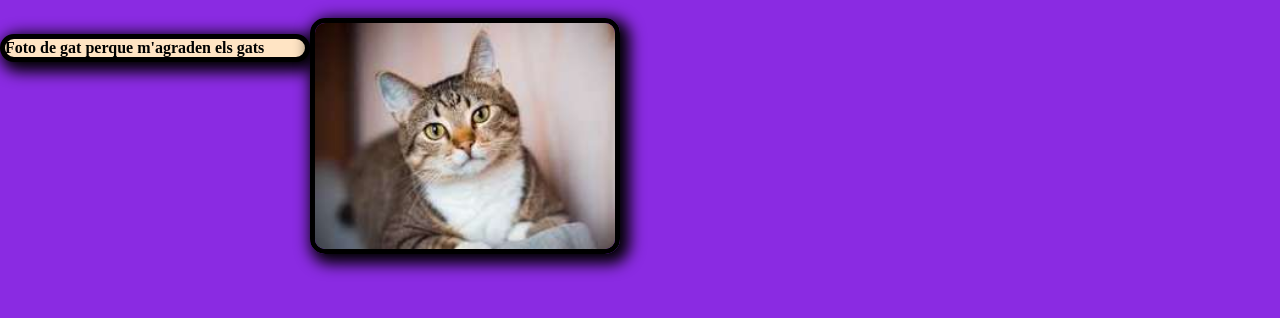
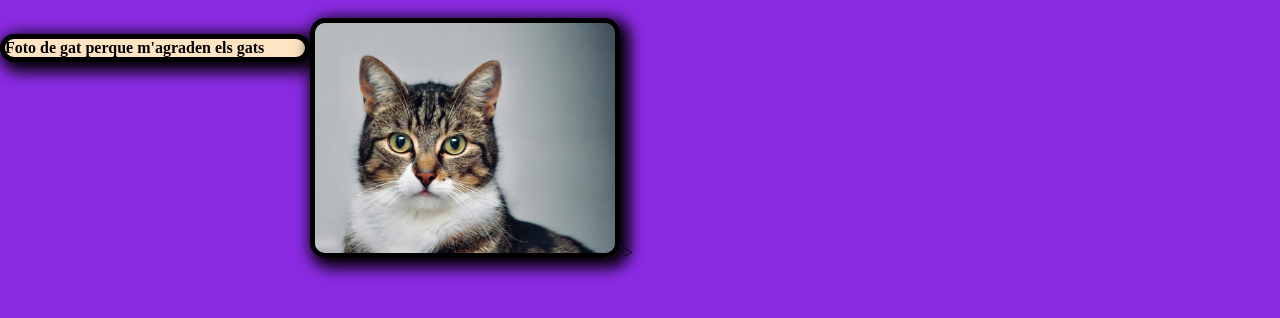
Before and after one commit to Pau72/El-meu-portfoli, a plain HTML site: page index.html in a window 1280 px wide. Shown: the part 108-426 px from the top of the page. Drawn offline with Linux system fonts and the light colour scheme.

Commit message:
Add files via upload

```diff
--- a/css/style.css
+++ b/css/style.css
@@ -48,7 +48,7 @@ th, td {
   text-align: center;
 }
 
-/* Estilo del título */
+
 h1 {
   text-align: center;
   color: #2c3e50;
@@ -56,7 +56,7 @@ h1 {
   margin-top: 30px;
 }
 
-/* Contenedor principal del formulario */
+
 form {
   max-width: 500px;
   margin: 20px auto;
@@ -68,12 +68,12 @@ form {
   font-family: Arial, sans-serif;
 }
 
-/* Separación entre cada campo */
+
 form div {
   margin-bottom: 15px;
 }
 
-/* Etiquetas (Nom complet, Correu, etc.) */
+
 label {
   display: block;
   margin-bottom: 6px;
@@ -81,7 +81,7 @@ label {
   color: #333;
 }
 
-/* Cajas de texto y área de mensaje */
+
 input[type="text"],
 input[type="email"],
 textarea {
@@ -90,11 +90,11 @@ textarea {
   border: 1px solid #ccc;
   border-radius: 5px;
   font-size: 14px;
-  box-sizing: border-box; /* Evita que el padding desborde el ancho */
+  box-sizing: border-box;
   font-family: inherit;
 }
 
-/* Efecto al hacer clic dentro de un campo */
+
 input[type="text"]:focus,
 input[type="email"]:focus,
 textarea:focus {
@@ -116,7 +116,6 @@ button[type="submit"] {
   transition: background-color 0.3s ease;
 }
 
-/* Efecto al pasar el ratón por encima del botón */
 button[type="submit"]:hover {
   background-color: #0056b3;
 }
--- a/index.html
+++ b/index.html
@@ -22,10 +22,10 @@
     <main>
         <h1>PAU MUÑOZ PUJOL</h1>
         <p><strong>Foto de gat perque m'agraden els gats</strong></p>
-
+    <main>
         <div class="galeria">
-            <img src="../images/gato1.jpg" alt="ops">
-        </div>
+            <img  src="../images/gatito.jpg" alt="ups">
+>       </div>
     </main>
 </body>
 
```
Also changed, not shown: pages/sobre_mi.html (+6 -1 lines), images/gatito.jpg (added).
